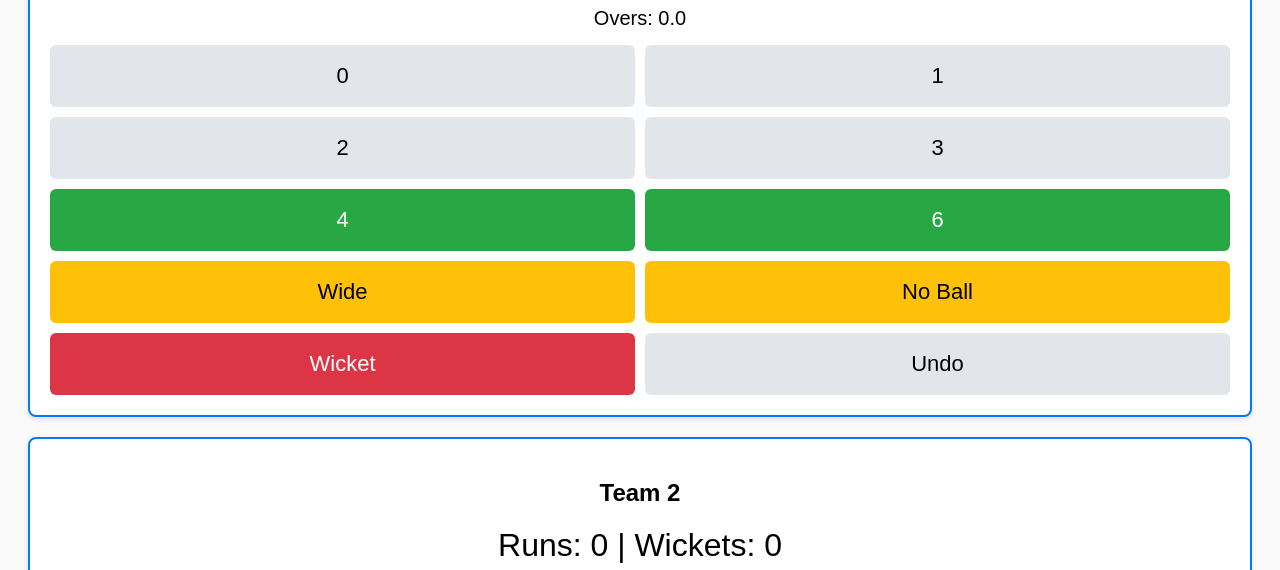
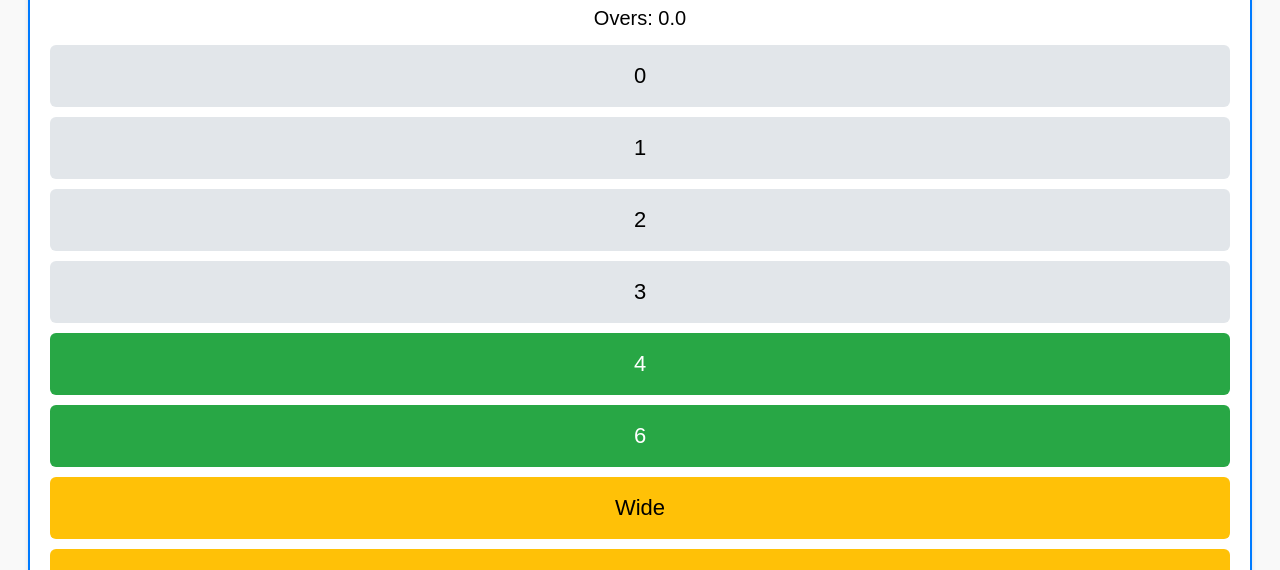
Before and after one commit to komal24sai/CricketScore, a plain HTML site: page index.html in a window 1280 px wide. Both pictures are taken after a click on the button "Start Match". Shown: the part 227-797 px from the top of the page. Drawn offline with nearby package versions, Linux system fonts and the light colour scheme.

Commit message:
Add files via upload

```diff
--- a/index.html
+++ b/index.html
@@ -44,7 +44,7 @@
       margin-top: 15px;
     }
     button {
-      flex: 1 1 45%;
+      flex: 1 1 50%;
       padding: 18px;
       font-size: 22px;
       border: none;
```
